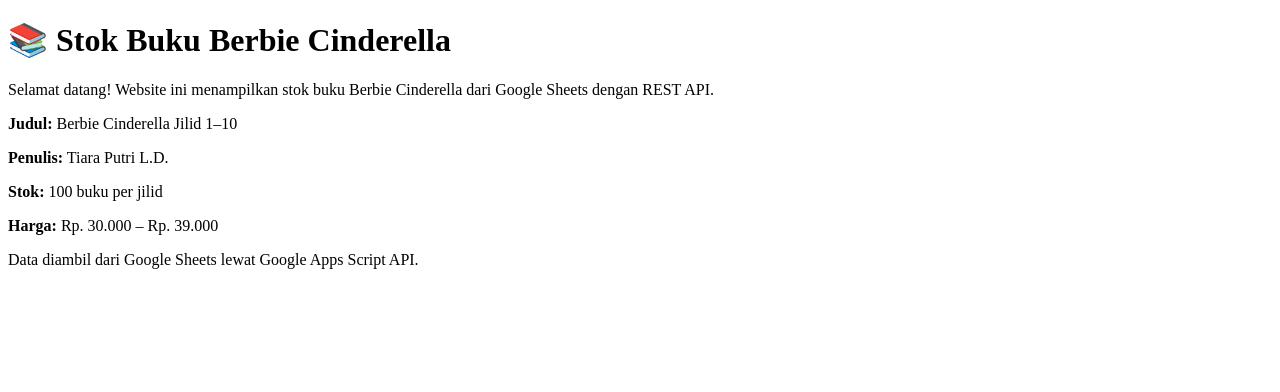
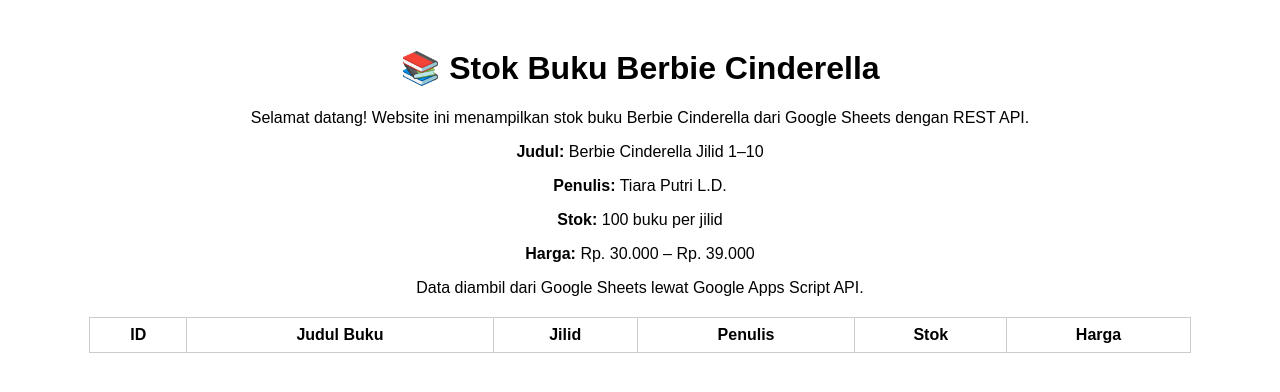
Before and after one commit to tiarapld/Cinderella-Books, a plain HTML site: page index.html in a window 1280 px wide. Drawn offline with Linux system fonts and the light colour scheme; no server answers.

Commit message:
Update index.html

```diff
--- a/index.html
+++ b/index.html
@@ -4,14 +4,34 @@
   <meta charset="UTF-8" />
   <meta name="viewport" content="width=device-width, initial-scale=1.0" />
   <title>Stok Buku Berbie Cinderella</title>
+  <link rel="stylesheet" href="style.css" />
 </head>
 <body>
+  <div class="container">
     <h1>📚 Stok Buku Berbie Cinderella</h1>
+
     <p>Selamat datang! Website ini menampilkan stok buku Berbie Cinderella dari Google Sheets dengan REST API.</p>
     <p><strong>Judul:</strong> Berbie Cinderella Jilid 1–10</p>
     <p><strong>Penulis:</strong> Tiara Putri L.D.</p>
     <p><strong>Stok:</strong> 100 buku per jilid</p>
     <p><strong>Harga:</strong> Rp. 30.000 – Rp. 39.000</p>
     <p>Data diambil dari Google Sheets lewat Google Apps Script API.</p>
+
+    <table id="bookTable">
+      <thead>
+        <tr>
+          <th>ID</th>
+          <th>Judul Buku</th>
+          <th>Jilid</th>
+          <th>Penulis</th>
+          <th>Stok</th>
+          <th>Harga</th>
+        </tr>
+      </thead>
+      <tbody></tbody>
+    </table>
+  </div>
+
+  <script src="script.js"></script>
 </body>
 </html>
```
Lines whose indentation alone changed are shown as unchanged.
